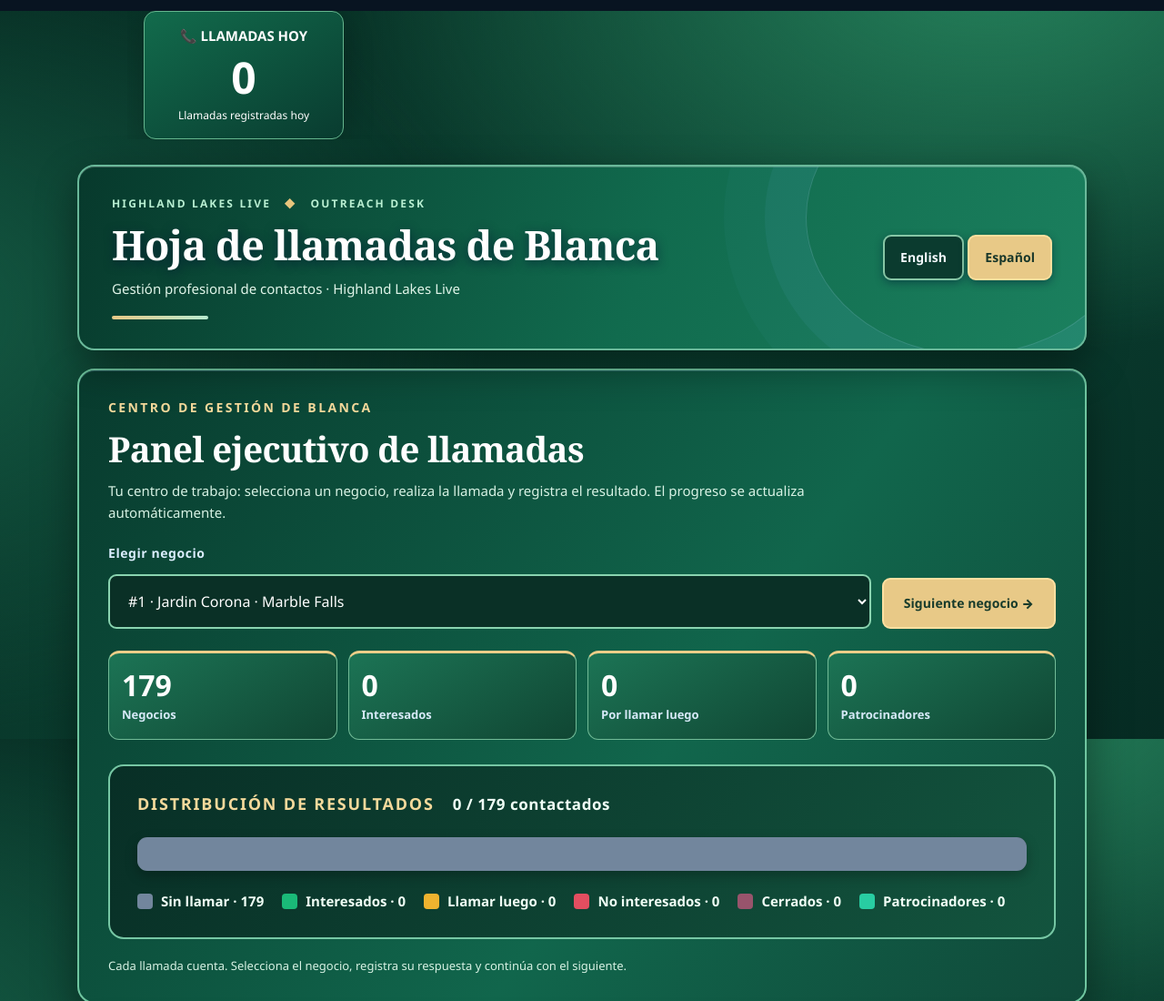
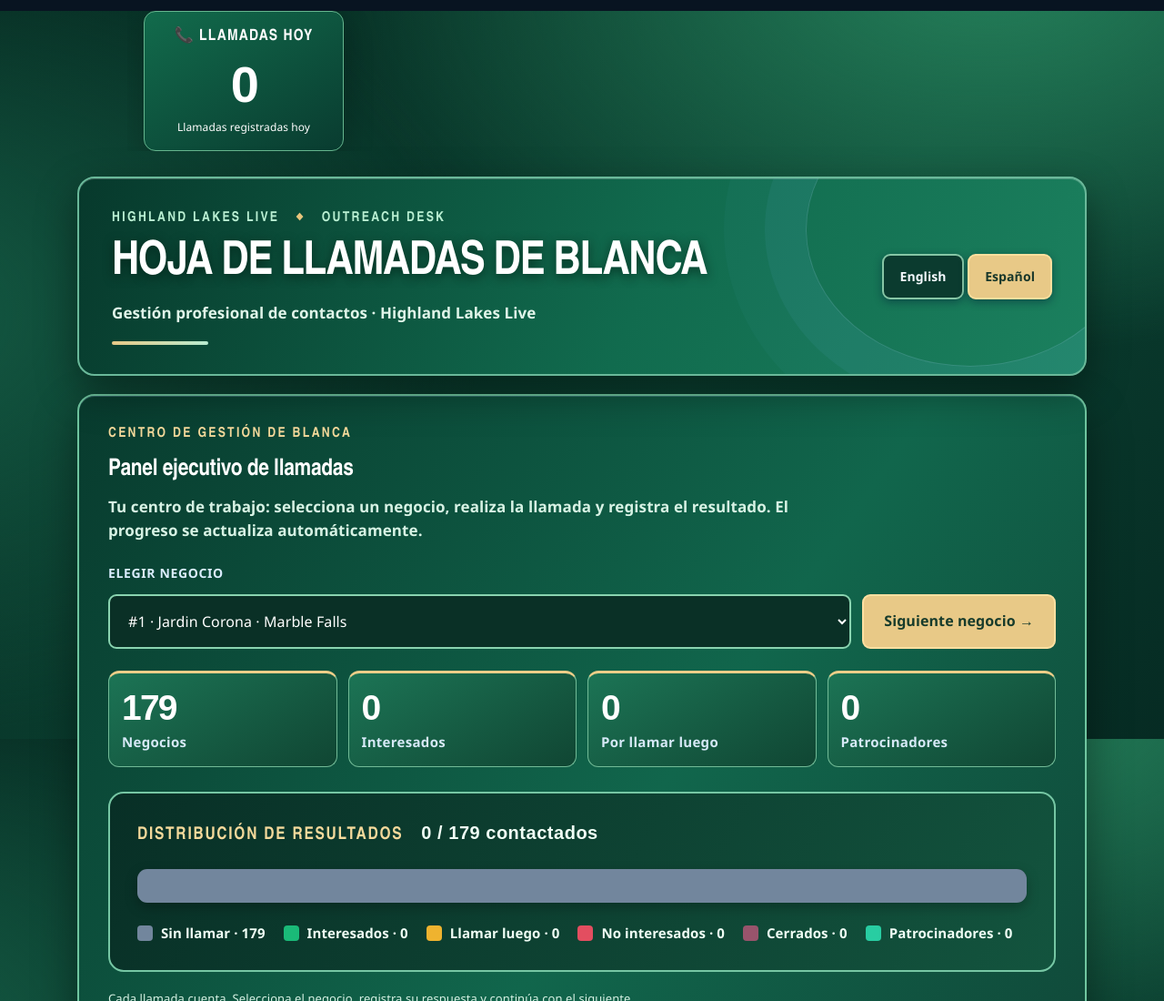
Before and after one commit to texasnewsstudio/blanca-business-calling-sheet, a plain HTML site: page index.html in a window 1280 px wide. Shown: the top 1100 px of the page at 91% size. Drawn offline with Linux system fonts and the light colour scheme.

Commit message:
Apply high contrast broadcast-news typography across Blanca executive calling sheet

```diff
--- a/index.html
+++ b/index.html
@@ -204,6 +204,34 @@ button{letter-spacing:.005em}
 .lead{border-radius:15px!important}
 .lead.selected{border-color:#e8c987!important}
 @media(max-width:700px){body{font-size:15px!important}}
+
+/* Broadcast-grade typography: crisp newsroom headlines, legible terminal data. */
+:root{--broadcast-font:"Arial Narrow","Roboto Condensed","Aptos Display","Segoe UI",Arial,sans-serif;--broadcast-body:"Segoe UI",Arial,Helvetica,sans-serif}
+html{-webkit-font-smoothing:antialiased;text-rendering:optimizeLegibility}
+body{font-family:var(--broadcast-body)!important;font-size:17px!important;line-height:1.58!important;letter-spacing:.005em!important}
+header h1#executiveTitle{font-family:var(--broadcast-font)!important;font-weight:950!important;font-stretch:condensed;letter-spacing:-.028em!important;text-transform:uppercase;font-size:clamp(34px,4vw,57px)!important;line-height:1.07!important;text-shadow:0 3px 12px #001b13a6}
+.easy-workflow h2{font-family:var(--broadcast-font)!important;font-size:clamp(30px,3.3vw,46px)!important;font-weight:950!important;letter-spacing:-.025em!important;line-height:1.14!important}
+.executive-eyebrow,.easy-eyebrow{font-family:var(--broadcast-font)!important;font-weight:950!important;letter-spacing:.15em!important;font-size:15px!important;text-transform:uppercase}
+header .sub,.easy-hint{font-family:var(--broadcast-body)!important;font-size:17px!important;font-weight:650!important;line-height:1.55!important}
+.panel h2,.goal h2,.daily-heading h2,.inline-workflow h3{font-family:var(--broadcast-font)!important;font-weight:950!important;letter-spacing:-.012em!important;font-size:clamp(22px,2vw,29px)!important;line-height:1.22!important}
+.easy-chip strong,.numbers,.rail-counter #railCallsNumber,.priority-count,.daily-metrics strong{font-family:"Arial",var(--broadcast-body)!important;font-weight:900!important;font-variant-numeric:tabular-nums lining-nums!important;letter-spacing:-.045em!important}
+.easy-chip{font-size:15px!important;line-height:1.35!important;letter-spacing:.02em}
+.easy-chip strong{font-size:39px!important}
+.desk-chart-head strong{font-family:var(--broadcast-font)!important;font-size:19px!important;letter-spacing:.09em!important}
+.desk-chart-head span{font-family:Arial,sans-serif!important;font-size:20px!important;font-weight:900!important;font-variant-numeric:tabular-nums!important}
+.desk-legend-item{font-size:15px!important;font-weight:850!important}
+button,a.btn,select,input,textarea{font-family:var(--broadcast-body)!important;font-size:16px;font-weight:750;letter-spacing:.006em}
+button,a.btn{font-weight:900!important}
+.lead .lead-toggle,.lead .lead-toggle button{font-family:var(--broadcast-font)!important;font-weight:900!important}
+.lead .lead-toggle .status-pill{font-size:14px!important;letter-spacing:.035em!important;text-transform:uppercase}
+.inline-workflow .script{font-size:18px!important;line-height:1.65!important;font-weight:500!important;letter-spacing:.004em}
+.inline-workflow .field-label,.easy-bar label{font-size:14px!important;font-weight:900!important;letter-spacing:.045em!important;text-transform:uppercase}
+.callback-date-box label{font-family:var(--broadcast-font)!important;font-weight:950!important;letter-spacing:.045em!important}
+.callback-saved-date{font-size:17px!important}
+.rail-counter #railCallsTitle{font-family:var(--broadcast-font)!important;font-size:17px!important;letter-spacing:.07em!important}
+.rail-counter #railCallsNumber{font-size:56px!important}
+.panel,.lead,.easy-workflow,.desk-chart{font-feature-settings:"kern" 1,"tnum" 1}
+@media(max-width:700px){body{font-size:16px!important}header h1#executiveTitle{font-size:35px!important}.easy-chip strong{font-size:32px!important}.inline-workflow .script{font-size:17px!important}}
 </style></head><body><aside class="calling-rail" aria-label="Call progress and priority"><section class="rail-counter"><div id="railCallsTitle">📞 LLAMADAS HOY</div><div id="railCallsNumber">0</div><div id="railCallsSub">Llamadas registradas hoy</div></section></aside><main><header><div class="top"><div class="executive-identity"><div class="executive-eyebrow">HIGHLAND LAKES LIVE <span class="executive-dot">◆</span> OUTREACH DESK</div><h1 id="executiveTitle">Blanca’s Calling Sheet</h1><div class="sub" id="subtitle">Panel profesional de llamadas de Blanca</div><div class="executive-accent"></div></div><div><button class="lang" id="english" onclick="changeLang('en')">English</button> <button class="lang active" id="spanish" onclick="changeLang('es')">Español</button></div></div></header>
 <section class="panel easy-workflow" id="easyWorkflow">
 <div class="easy-eyebrow" id="easyEyebrow">MI MESA DE TRABAJO</div>
```
